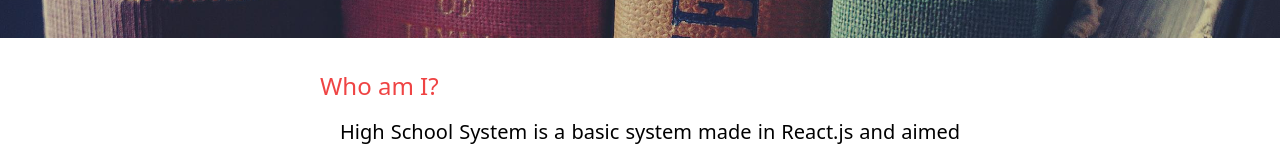
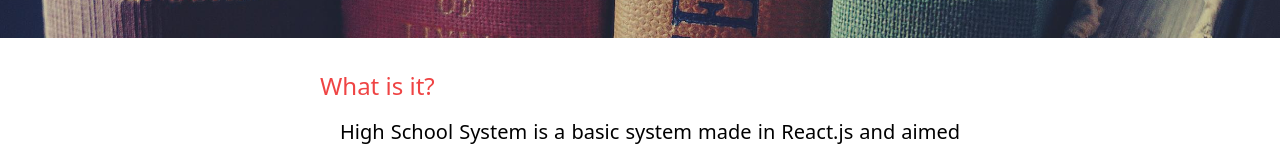
Before and after one commit to Matheus-Pombeiro/high-school-system, a React (Create React App) app: page / in a window 1280 px wide. Shown: the part 330-480 px from the top of the page. Built offline with nearby package versions, Linux system fonts and the light colour scheme.

Commit message:
refactor: first h2 text content

```diff
--- a/src/pages/Home/index.js
+++ b/src/pages/Home/index.js
@@ -11,7 +11,7 @@ const Home = () => {
 
             <section className="container-text">
                 <article className="space-y-4">
-                    <h2 className="h2">Who am I?</h2>
+                    <h2 className="h2">What is it?</h2>
                     <p className="p">
                         High School System is a basic system made in React.js and aimed at teachers who want to register students and give grades to them. Here you can see the students that were added by yourself and their own pages that contain their data.
                     </p>
```
